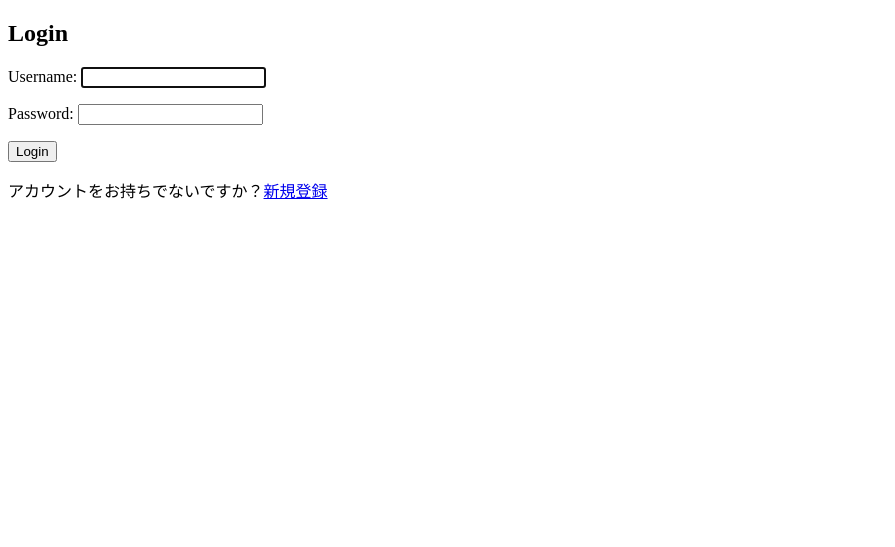
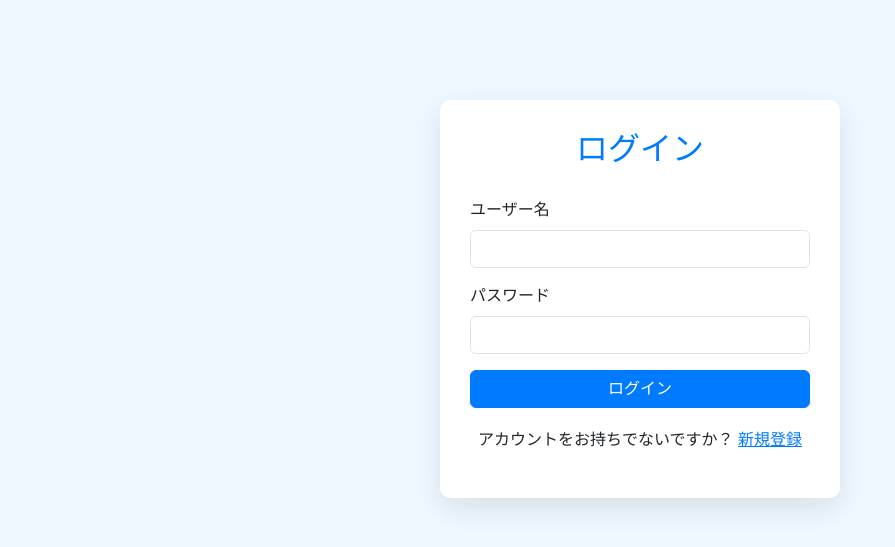
Before and after one commit to tamoooon/task, a Django app: page /task/login/ in a window 1280 px wide. Shown: the top 547 px of the page, without its empty margins (0-895 px from the left). Run offline with Django 4.2, Linux system fonts and the light colour scheme.

Commit message:
login, logout

```diff
--- a/task_management/task/templates/registration/login.html
+++ b/task_management/task/templates/registration/login.html
@@ -1,15 +1,73 @@
 <!DOCTYPE html>
-<html>
+<html lang="ja">
 <head>
-    <title>Login</title>
+    <meta charset="UTF-8">
+    <meta name="viewport" content="width=device-width, initial-scale=1.0">
+    <title>ログイン</title>
+    <!-- Bootstrap CSS -->
+    <link href="https://cdn.jsdelivr.net/npm/bootstrap@5.3.0/dist/css/bootstrap.min.css" rel="stylesheet">
+    <style>
+        body {
+            background-color: #f0f8ff; /* 背景色 */
+            font-family: 'Arial', sans-serif;
+        }
+        .container {
+            max-width: 400px;
+            margin: 100px auto;
+            background-color: #ffffff;
+            border-radius: 10px;
+            padding: 30px;
+            box-shadow: 0px 10px 30px rgba(0, 0, 0, 0.1);
+        }
+        h2 {
+            color: #007bff;
+            text-align: center;
+            margin-bottom: 30px;
+        }
+        .form-control {
+            width: 100%; /* フォームフィールドの幅を統一 */
+            box-sizing: border-box; /* パディングを含めてサイズを計算 */
+        }
+        .btn-primary {
+            background-color: #007bff;
+            border-color: #007bff;
+        }
+        .btn-primary:hover {
+            background-color: #0056b3;
+            border-color: #0056b3;
+        }
+        .link {
+            color: #007bff;
+        }
+        .link:hover {
+            text-decoration: underline;
+        }
+        .footer-text {
+            text-align: center;
+            margin-top: 20px;
+        }
+    </style>
 </head>
 <body>
-    <h2>Login</h2>
-    <form method="post">
-        {% csrf_token %}
-        {{ form.as_p }}
-        <button type="submit">Login</button>
-    </form>
-    <p>アカウントをお持ちでないですか？<a href="{% url 'signup' %}">新規登録</a></p>
+
+    <div class="container">
+        <h2>ログイン</h2>
+        <form method="post">
+            {% csrf_token %}
+            <div class="mb-3">
+                <label for="username" class="form-label">ユーザー名</label>
+                <input type="text" class="form-control" id="username" name="username" required>
+            </div>
+            <div class="mb-3">
+                <label for="password" class="form-label">パスワード</label>
+                <input type="password" class="form-control" id="password" name="password" required>
+            </div>
+            <button type="submit" class="btn btn-primary w-100">ログイン</button>
+        </form>
+        <p class="footer-text">アカウントをお持ちでないですか？ <a href="{% url 'signup' %}" class="link">新規登録</a></p>
+    </div>
+
+    <!-- 必要なJavaScript -->
+    <script src="https://cdn.jsdelivr.net/npm/bootstrap@5.3.0/dist/js/bootstrap.bundle.min.js"></script>
 </body>
 </html>
```
Also changed, not shown: task_management/task/templates/registration/signup.html (+74 -8 lines), task_management/db.sqlite3.
